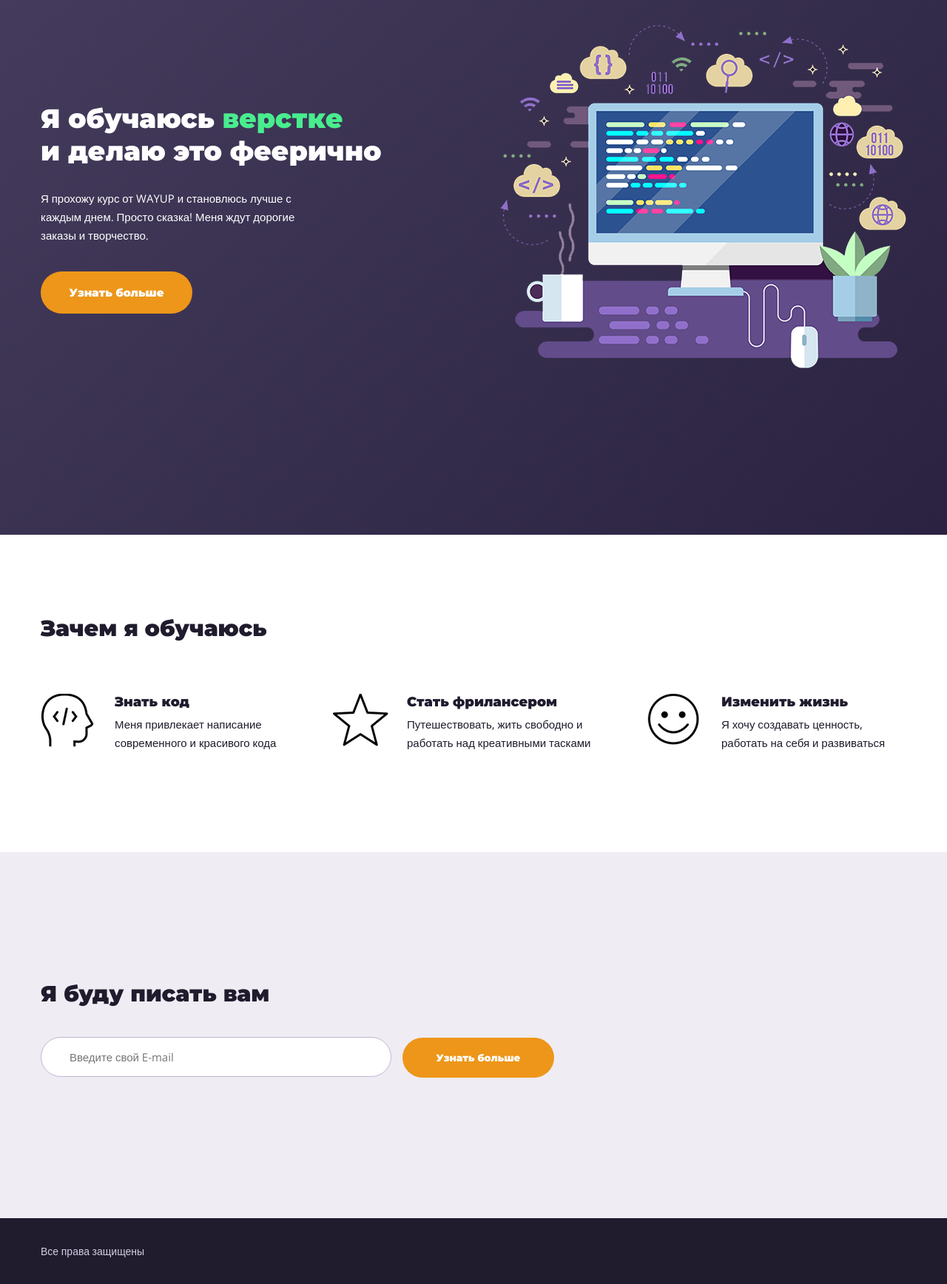
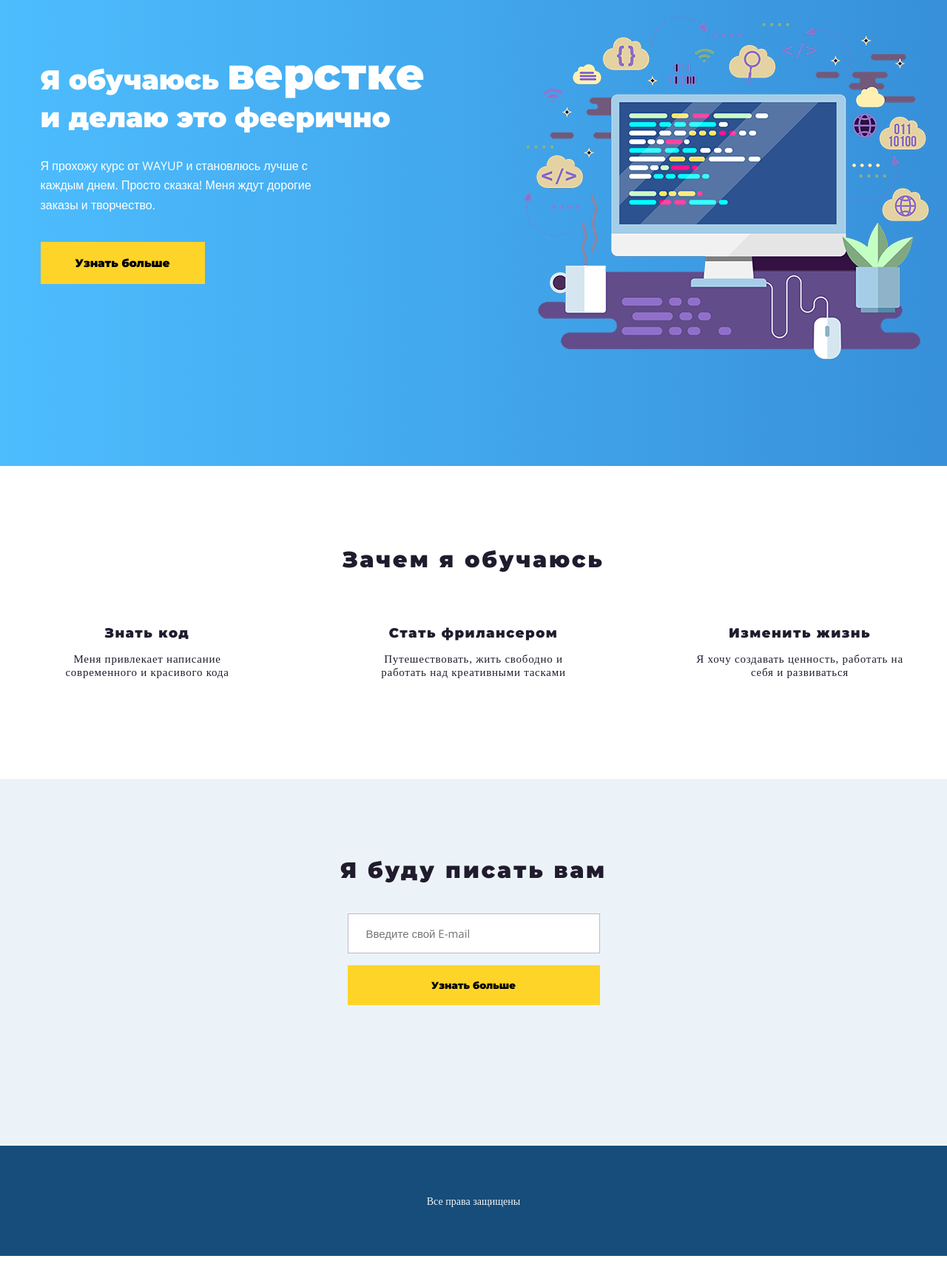
Before and after one commit to Web-maxim/wayup.web.les5, a plain HTML site: page index.html in a window 1280 px wide. Shown: the part 180-1916 px from the top of the page at 74% size. After the commit the page ends 1878 px from the top, so only its background shows below. Drawn offline with nearby package versions, Linux system fonts and the light colour scheme.

Commit message:
Add files via upload

```diff
--- a/css/main.css
+++ b/css/main.css
@@ -16,60 +16,68 @@ h1, h2, h3, h4, h5, h6 {
 	font-weight: 900;
 }
 
+.title-u{
+	font-family: 'Ubuntu';
+	letter-spacing: 0.02em;
+}
+
 p {
 	line-height: 1.65em;
 }
 
 .container {
-	width: 1170px;
+	width: 1171px;
 	margin: 0 auto;
 }
 
 .header {
-	background: rgba(71,62,95,1);
-	background: -moz-linear-gradient(-45deg, rgba(71,62,95,1) 0%, rgba(42,34,64,1) 100%);
-	background: -webkit-gradient(left top, right bottom, color-stop(0%, rgba(71,62,95,1)), color-stop(100%, rgba(42,34,64,1)));
-	background: -webkit-linear-gradient(-45deg, rgba(71,62,95,1) 0%, rgba(42,34,64,1) 100%);
-	background: -o-linear-gradient(-45deg, rgba(71,62,95,1) 0%, rgba(42,34,64,1) 100%);
-	background: -ms-linear-gradient(-45deg, rgba(71,62,95,1) 0%, rgba(42,34,64,1) 100%);
-	background: linear-gradient(135deg, rgba(71,62,95,1) 0%, rgba(42,34,64,1) 100%);
+	background: rgba(77,189,254,1);
+	background: -moz-linear-gradient(left, rgba(77,189,254,1) 0%, rgba(55,144,217,1) 100%);
+	background: -webkit-gradient(left top, right top, color-stop(0%, rgba(77,189,254,1)), color-stop(100%, rgba(55,144,217,1)));
+	background: -webkit-linear-gradient(left, rgba(77,189,254,1) 0%, rgba(55,144,217,1) 100%);
+	background: -o-linear-gradient(left, rgba(77,189,254,1) 0%, rgba(55,144,217,1) 100%);
+	background: -ms-linear-gradient(left, rgba(77,189,254,1) 0%, rgba(55,144,217,1) 100%);
+	background: linear-gradient(to right, rgba(77,189,254,1) 0%, rgba(55,144,217,1) 100%);
+	filter: progid:DXImageTransform.Microsoft.gradient( startColorstr='#4dbdfe', endColorstr='#3790d9', GradientType=1 );
+	filter: progid:DXImageTransform.Microsoft.gradient( startColorstr='#44abef', endColorstr='#3790d9', GradientType=1 );
 	filter: progid:DXImageTransform.Microsoft.gradient( startColorstr='#473e5f', endColorstr='#2a2240', GradientType=1 );
 	padding-top: 100px;
-	padding-bottom: 225px;
+	padding-bottom: 144px;
 	color: #fff;
 }
 
 .wrapper {
 	display: flex;
 	justify-content: space-between;
+	align-items:center;/*добавил*/
 }
 
 .offer {
-	margin-top: 176px;
-	width: 490px;
+	/* margin-top: 176px; убрал*/
+	width: 600px;
 }
 
 .title {
-	font-size: 36px;
+	font-size: 37px;
 }
 
 .title span {
-	color: #48ed8e;
+	font-size: 59px;
 }
 
 .intro {
+	font-size: 16px;
 	margin-bottom: 37px;
 	margin-top: 30px;
-	width: 380px;
+	width: 400px;
 }
 
 .btn {
 	font-family: 'Montserrat', sans-serif;
-	background: #ed9619;
-	color: #fff;
-	border-radius: 100px;
+	background: #ffd429;
+	color: #000;
 	display: block;
-	width: 205px;
+	width: 222px;
 	padding: 19px 0;
 	text-align: center;
 	text-decoration: none;
@@ -81,16 +89,24 @@ p {
 }
 
 .desktop {
-	margin-top: 72px;
+	margin: 60px -30px 0px -30px;
 }
 
 .learn {
+	font-family: 'Ubuntu';
+	letter-spacing: 0.1em;
+	text-align: center;
 	padding-top: 108px;
 	padding-bottom: 120px;
 }
 
+.imgs{
+	margin: 20px 20px 30px 20px;
+}
+
 .section-title {
 	font-size: 30px;
+	letter-spacing: 0.1em;
 }
 
 .skills {
@@ -100,32 +116,33 @@ p {
 }
 
 .skill {
-	width: 350px;
-	background: url('../img/icon1.jpg') no-repeat left top;
-	padding-left: 100px;
+	width: 289px;
+	text-align: center;
 }
 
 .skill-title {
 	font-size: 18px;
+	margin-bottom: 10px;
 }
 
 .skill-text {
-	margin-top: 7px;
-}
-
-.skill-free {
-	width: 380px;
-	background: url('../img/icon2.jpg') no-repeat left top;
-}
-
-.skill-change {
-	background: url('../img/icon3.jpg') no-repeat left top;
+	font-family: 'Ubuntu:400';
+	line-height: 1.2em;
+	letter-spacing: 0.05em;
 }
 
 .mail {
-	background: #efecf4;
-	padding-top: 173px;
+	background: #ecf3f8;
+	padding-top: 105px;
 	padding-bottom: 190px;
+	text-align: center;
+}
+
+.section-title2{
+	font-family: 'Ubuntu:900';
+	margin: 50px 0px 30px;
+	font-size: 30px;
+	font-weight: bolder;
 }
 
 .form {
@@ -133,34 +150,37 @@ p {
 }
 
 .input {
-	width: 474px;
+	width: 341px;
 	border: 1px solid #bfb8d1;
+	font-family: 'Ubuntu';
 	font-size: 15px;
 	font-family: 'Open Sans', sans-serif;
-	border-radius: 100px;
 	height: 54px;
-	padding-left: 38px;
+	padding-left: 24px;
+	display: block;
+	margin: 16px auto;
 }
 
 .btn-form {
 	border: 0;
+	max-width: 341px;
+	width: 100%;
 	cursor: pointer;
 	display: inline;
-	margin-left: 11px;
 }
 
 .footer {
-	padding: 33px 0;
-	background: #201b2d;
+	padding: 63px 0;
+	background: #164d7a;
 }
 
 .credits {
-	color: #d4cee3;
+	font-family: 'Open Sans';
+	color: #f4f6f8;
 	font-size: 14px;
+	text-align: center;
 	margin: 0;
 }
-
-
 /*Responsive*/
 
 
@@ -168,6 +188,9 @@ p {
 @media screen and (max-width: 1200px) {
 	.container {
 		width: 960px;
+	}
+	.btn{
+		background: green;
 	}
 }
 
@@ -197,6 +220,9 @@ p {
 		width: auto;
 		margin-bottom: 30px;
 	}
+	.btn{
+		background: red;
+	}
 }
 
 /* 576px - 768px */
@@ -214,6 +240,8 @@ p {
 		margin-left: 0;
 	    margin-top: 15px;
 	    width: 100%;
+		background: yellow;
+
 	}
 }
 
@@ -222,4 +250,7 @@ p {
 	.container {
 		width: 90%;
 	}
+	.btn{
+		background: purple;
+	}
 }
```
